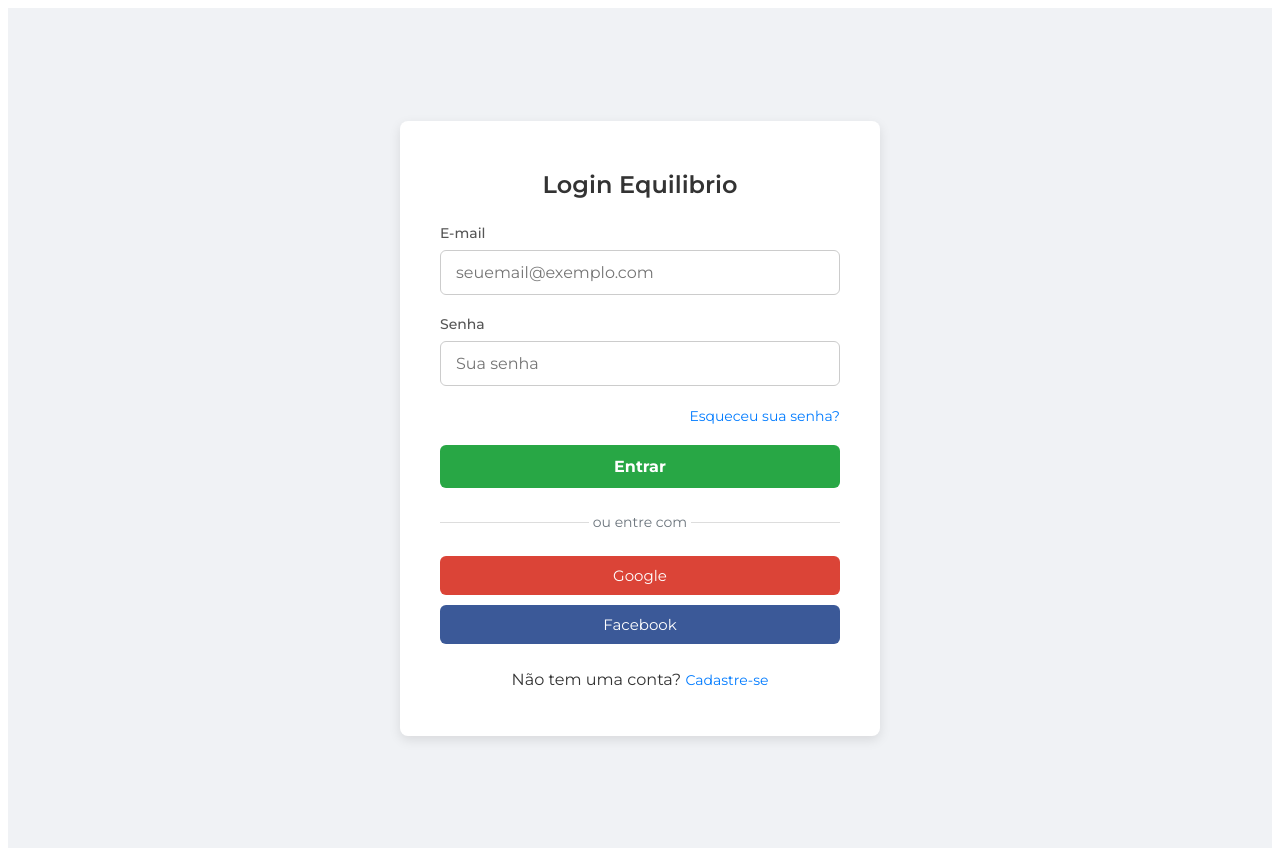
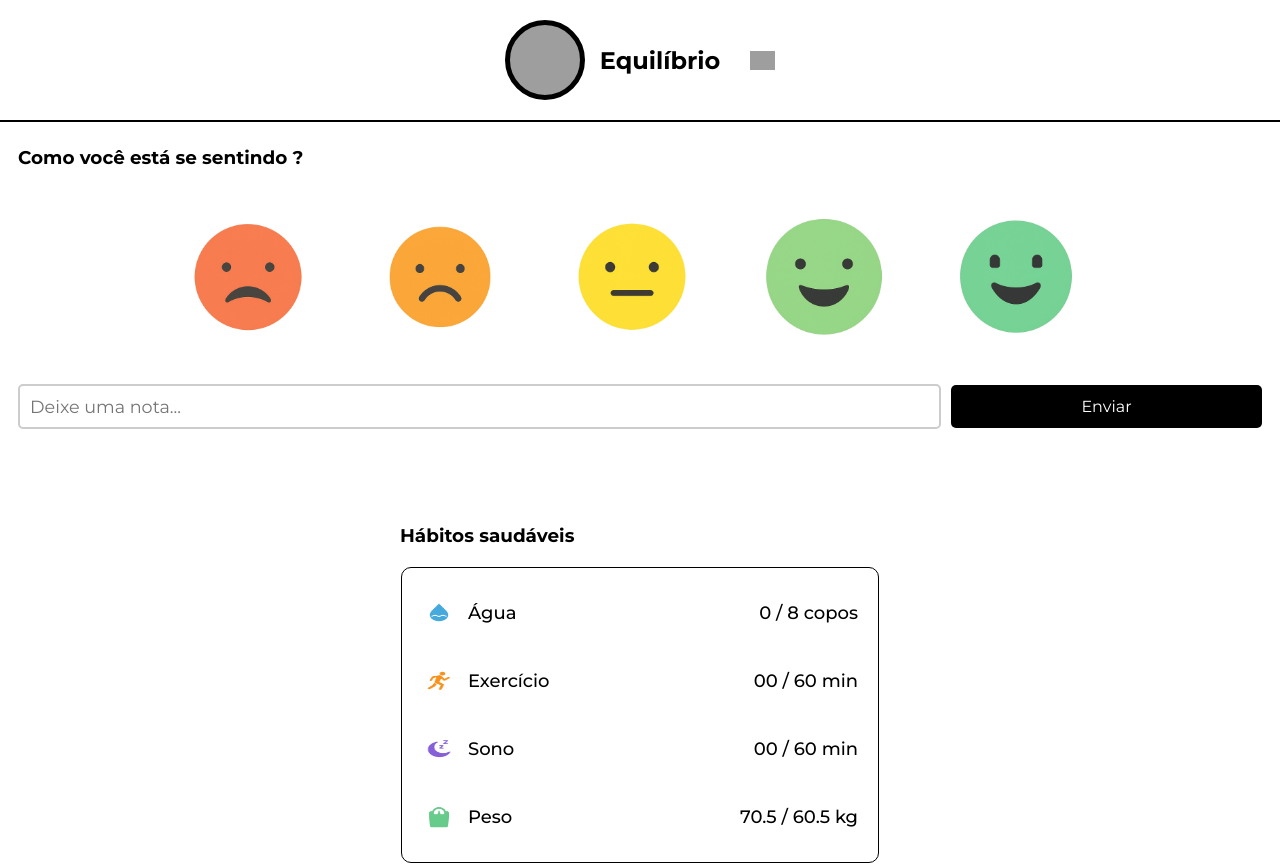
Before and after one commit to ThaigoDev/equilibrio-app-front, a React (Vite) app: page /home in a window 1280 px wide. Before the commit this address led to /login. Shown: the top 865 px of the page. Built offline with nearby package versions, Linux system fonts and the light colour scheme; grey boxes are pictures that could not be loaded.

Commit message:
atualização tela de login

```diff
--- a/src/App.jsx
+++ b/src/App.jsx
@@ -32,7 +32,7 @@ const ProtectedRoute = ({ isAuthenticated, children }) => {
   console.log("PROTECTEDROUTE: Verificando autenticação. isAuthenticated:", isAuthenticated);
   if (!isAuthenticated) {
     console.log("PROTECTEDROUTE: Não autenticado, redirecionando para /login");
-    return <Navigate to="/login" replace />;
+    return <Navigate to="/home" replace />;
   }
   console.log("PROTECTEDROUTE: Autenticado, renderizando Outlet");
   return <Outlet />;
@@ -75,14 +75,14 @@ function App() {
           path="/cadastro"
           element={ authToken ? (<Navigate to="/" replace />) : (<TelaCadastro />) }
         />
-        <Route path="/testhome" element={<Home />} /> {/* Se ainda estiver usando para testes */}
+        <Route path="/home" element={<Home />} /> {/* Se ainda estiver usando para testes */}
 
         {/* Agrupador de Rotas Protegidas */}
-        <Route element={<ProtectedRoute isAuthenticated={!!authToken} />}>
+        <Route element={<ProtectedRoute  />}>
           {/* SharedLayout não precisa mais da prop onLogout aqui, se ela não for usada por ele */}
           <Route element={<SharedLayout />}>
             <Route path="/" element={<Home />} />
-            <Route path="/home" element={<Home />} />
+
 
             {/* MODIFICADO: Passando handleLogout para o componente Settings */}
             <Route path="/settings" element={<Settings onLogout={handleLogout} />} />
--- a/src/pages/tela_login.jsx
+++ b/src/pages/tela_login.jsx
@@ -1,11 +1,10 @@
 // src/pages/Login.jsx
 import React, { useState } from 'react';
-import { Link, useNavigate } from 'react-router-dom'; // useNavigate pode ser útil após o login
-import axios from 'axios'; // Importando o Axios
-import styles from './Login.module.css'; // Usaremos um novo CSS module
+import { Link, useNavigate } from 'react-router-dom';
+import axios from 'axios';
+import styles from './Login.module.css'; // Ou o nome correto do seu CSS module
 
-// Mock para o styles, já que o conteúdo de Login.module.css não foi fornecido
-// Em um projeto real, este objeto seria importado do arquivo CSS Module.
+// Mock styles (como antes)
 const mockStyles = {
   loginContainer: 'loginContainer',
   loginBox: 'loginBox',
@@ -13,7 +12,7 @@ const mockStyles = {
   inputGroup: 'inputGroup',
   label: 'label',
   input: 'input',
-  inputError: 'inputError', // Assumindo que pode haver um inputError também
+  inputError: 'inputError',
   errorMessage: 'errorMessage',
   options: 'options',
   link: 'link',
@@ -24,21 +23,20 @@ const mockStyles = {
   googleButton: 'googleButton',
   facebookButton: 'facebookButton',
   signupLink: 'signupLink',
-  errorMessageGlobal: 'errorMessageGlobal' // Adicionado para erros genéricos
+  errorMessageGlobal: 'errorMessageGlobal',
+  successMessage: 'successMessage'
 };
 
-// A prop onLoginSuccess ainda é aceita, mas não será usada no handleLoginSubmit
 const Login = ({ onLoginSuccess }) => {
   const [email, setEmail] = useState('');
   const [password, setPassword] = useState('');
   const [emailError, setEmailError] = useState('');
   const [passwordError, setPasswordError] = useState('');
-  const [genericError, setGenericError] = useState(''); // Para erros da API
-  const [successMessage, setSuccessMessage] = useState(''); // Para mensagem de sucesso
+  const [genericError, setGenericError] = useState('');
+  const [successMessage, setSuccessMessage] = useState('');
   const [isLoading, setIsLoading] = useState(false);
-  const navigate = useNavigate(); // Para redirecionar após o login, se necessário
+  const navigate = useNavigate();
 
-  // Use o styles importado se estiver disponível, senão use o mockStyles
   const currentStyles = (typeof styles !== 'undefined' && Object.keys(styles).length > 0) ? styles : mockStyles;
 
   const validateForm = () => {
@@ -46,8 +44,7 @@ const Login = ({ onLoginSuccess }) => {
     setEmailError('');
     setPasswordError('');
     setGenericError('');
-    setSuccessMessage(''); // Limpa mensagem de sucesso ao validar
-
+    setSuccessMessage('');
     if (!email) {
       setEmailError('O e-mail é obrigatório.');
       isValid = false;
@@ -55,7 +52,6 @@ const Login = ({ onLoginSuccess }) => {
       setEmailError('Por favor, insira um e-mail válido.');
       isValid = false;
     }
-
     if (!password) {
       setPasswordError('A senha é obrigatória.');
       isValid = false;
@@ -63,7 +59,6 @@ const Login = ({ onLoginSuccess }) => {
       setPasswordError('A senha deve ter pelo menos 6 caracteres.');
       isValid = false;
     }
-
     return isValid;
   };
 
@@ -77,7 +72,6 @@ const Login = ({ onLoginSuccess }) => {
     setIsLoading(true);
     setGenericError('');
     setSuccessMessage('');
-    console.log('Tentando login com:', email, password);
 
     const loginData = {
       email: email,
@@ -85,48 +79,56 @@ const Login = ({ onLoginSuccess }) => {
     };
 
     try {
-      // Fazendo a requisição POST com Axios para o endpoint de login
       const response = await axios.post('https://equilibrio-api-node.onrender.com/api/auth/login', loginData);
+      console.log('Resposta da API de Login:', response.data); // Mantenha para debug
 
-      console.log('Resposta da API de Login:', response.data);
-      // Apenas loga a resposta. Nenhuma manipulação de token ou callback onLoginSuccess.
-      // Você pode adicionar uma mensagem de sucesso para o usuário se desejar.
-      setSuccessMessage(response.data.message || 'Login realizado com sucesso!'); // Usa a mensagem da API ou uma padrão
+      // Ajustado para a estrutura de resposta: {status: 'sucess', profile: {…}}
+      const apiStatus = response.data.status;
+      const userProfile = response.data.profile;
 
-      // Limpar campos após sucesso (opcional, dependendo do fluxo desejado)
-      // setEmail('');
-      // setPassword('');
+      if (apiStatus === 'sucess' && userProfile) {
+        setSuccessMessage(response.data.status === 'sucess' ? 'Login realizado com sucesso! Redirecionando...' : (response.data.status || 'Login bem-sucedido! Redirecionando...'));
 
-      // Exemplo: Redirecionar para um dashboard após o login
-      // setTimeout(() => navigate('/dashboard'), 2000); // Adiciona um pequeno delay para o usuário ver a mensagem
+        // Opcional: você pode querer chamar onLoginSuccess aqui se precisar passar dados do perfil para o App.js
+        // if (onLoginSuccess) {
+        //   onLoginSuccess(userProfile); // Passa o perfil do usuário
+        // }
+
+        setEmail('');
+        setPassword('');
+
+        setTimeout(() => {
+          navigate('/'); // Redireciona para a página principal (home)
+        }, 1500);
+
+      } else {
+        console.error("Login falhou ou perfil não encontrado na resposta da API:", response.data);
+        // Se a API envia uma mensagem de erro em response.data.message ou response.data.status
+        const errorMessage = response.data.message || response.data.status || "Resposta inesperada do servidor. Tente novamente.";
+        setGenericError(errorMessage);
+        setPassword('');
+      }
 
     } catch (error) {
       console.error('Erro no login:', error);
       if (error.response && error.response.data && error.response.data.message) {
         setGenericError(error.response.data.message);
+      } else if (error.response && error.response.data && error.response.data.status) {
+        // Adicionado para capturar status de erro do corpo da resposta, se message não existir
+        setGenericError(error.response.data.status);
       } else if (error.request) {
-        setGenericError('Não foi possível conectar ao servidor. Verifique sua conexão e tente novamente.');
+        setGenericError('Não foi possível conectar ao servidor. Verifique sua conexão.');
       } else {
-        setGenericError('Ocorreu um erro ao tentar fazer login. Tente novamente mais tarde.');
+        setGenericError('Ocorreu um erro ao tentar fazer login. Tente novamente.');
       }
-      // Limpar apenas o campo de senha em caso de erro pode ser uma boa prática
       setPassword('');
     } finally {
       setIsLoading(false);
     }
   };
 
-  const handleFacebookLogin = () => {
-    console.log('Login via Facebook');
-    // Implementação do login via Facebook (requer SDK)
-    // Se implementado, também deveria chamar onLoginSuccess (ou lógica similar)
-  };
-
-  const handleGoogleLogin = () => {
-    console.log('Login via Google');
-    // Implementação do login via Google (requer SDK/biblioteca)
-    // Se implementado, também deveria chamar onLoginSuccess (ou lógica similar)
-  };
+  const handleFacebookLogin = () => { /* Lógica para login com Facebook */ };
+  const handleGoogleLogin = () => { /* Lógica para login com Google */ };
 
   return (
     <div className={currentStyles.loginContainer}>
@@ -136,72 +138,40 @@ const Login = ({ onLoginSuccess }) => {
         {genericError && <p className={currentStyles.errorMessageGlobal} style={{textAlign: 'center', marginBottom: '1rem', color: 'red'}}>{genericError}</p>}
         {successMessage && <p className={currentStyles.successMessage} style={{textAlign: 'center', marginBottom: '1rem', color: 'green'}}>{successMessage}</p>}
 
-
         <form onSubmit={handleLoginSubmit} noValidate>
           <div className={currentStyles.inputGroup}>
             <label htmlFor="email" className={currentStyles.label}>E-mail</label>
             <input
-              type="email"
-              id="email"
-              placeholder="seuemail@exemplo.com"
-              value={email}
+              type="email" id="email" placeholder="seuemail@exemplo.com" value={email}
               onChange={(e) => setEmail(e.target.value)}
               className={`${currentStyles.input} ${emailError ? currentStyles.inputError : ''}`}
-              aria-describedby="emailError"
               required
             />
             {emailError && <p id="emailError" className={currentStyles.errorMessage}>{emailError}</p>}
           </div>
-
           <div className={currentStyles.inputGroup}>
             <label htmlFor="password" className={currentStyles.label}>Senha</label>
             <input
-              type="password"
-              id="password"
-              placeholder="Sua senha"
-              value={password}
+              type="password" id="password" placeholder="Sua senha" value={password}
               onChange={(e) => setPassword(e.target.value)}
               className={`${currentStyles.input} ${passwordError ? currentStyles.inputError : ''}`}
-              aria-describedby="passwordError"
               required
             />
             {passwordError && <p id="passwordError" className={currentStyles.errorMessage}>{passwordError}</p>}
           </div>
-
           <div className={currentStyles.options}>
             <Link to="/esqueceu-senha" className={currentStyles.link}>Esqueceu sua senha?</Link>
           </div>
-
-          <button
-            type="submit"
-            className={currentStyles.loginButton}
-            disabled={isLoading}
-          >
+          <button type="submit" className={currentStyles.loginButton} disabled={isLoading}>
             {isLoading ? 'Entrando...' : 'Entrar'}
           </button>
         </form>
 
         <p className={currentStyles.separator}>ou entre com</p>
-
         <div className={currentStyles.socialLogin}>
-          <button
-            onClick={handleGoogleLogin}
-            className={`${currentStyles.socialButton} ${currentStyles.googleButton}`}
-            type="button"
-            aria-label="Login com Google"
-          >
-            Google
-          </button>
-          <button
-            onClick={handleFacebookLogin}
-            className={`${currentStyles.socialButton} ${currentStyles.facebookButton}`}
-            type="button"
-            aria-label="Login com Facebook"
-          >
-            Facebook
-          </button>
+          <button onClick={handleGoogleLogin} className={`${currentStyles.socialButton} ${currentStyles.googleButton}`}>Google</button>
+          <button onClick={handleFacebookLogin} className={`${currentStyles.socialButton} ${currentStyles.facebookButton}`}>Facebook</button>
         </div>
-
         <div className={currentStyles.signupLink}>
           <p>Não tem uma conta? <Link to="/cadastro" className={currentStyles.link}>Cadastre-se</Link></p>
         </div>
```
Also changed, not shown: src/pages/Settings.jsx (indentation only).
